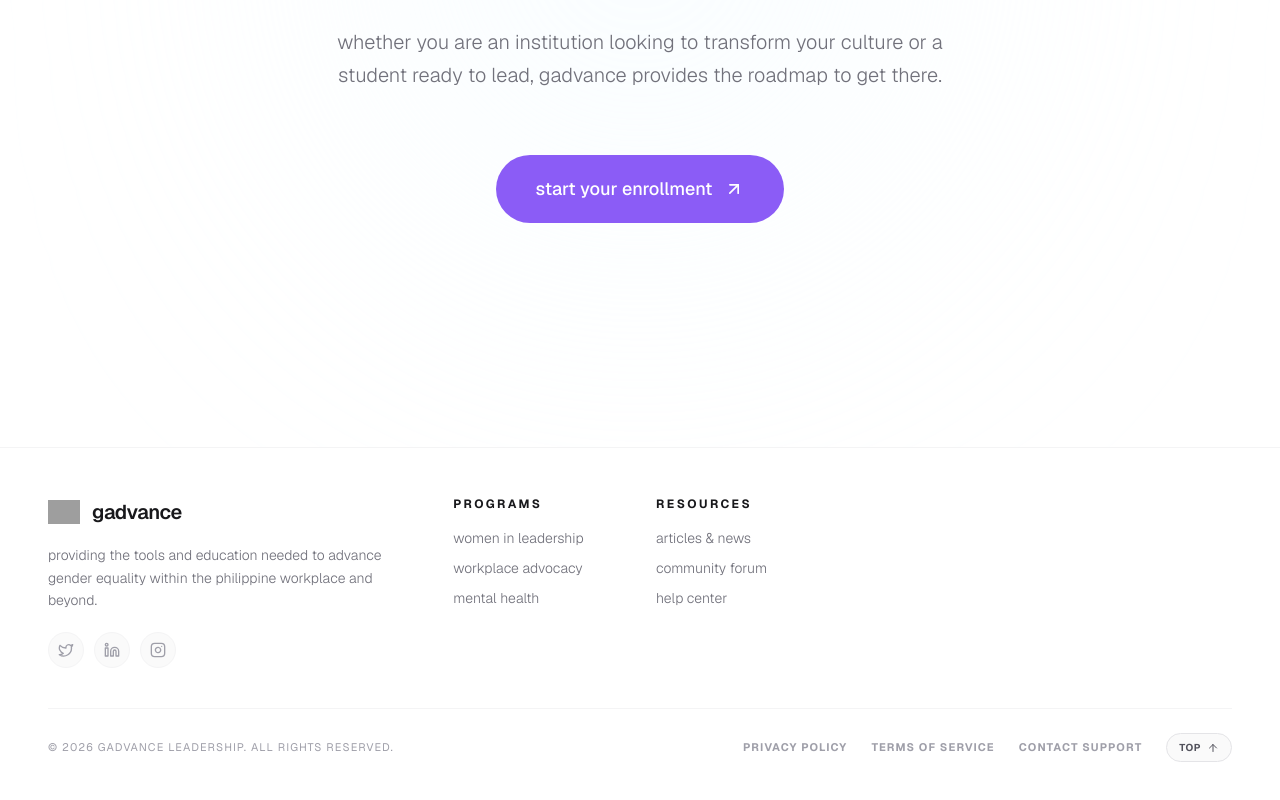
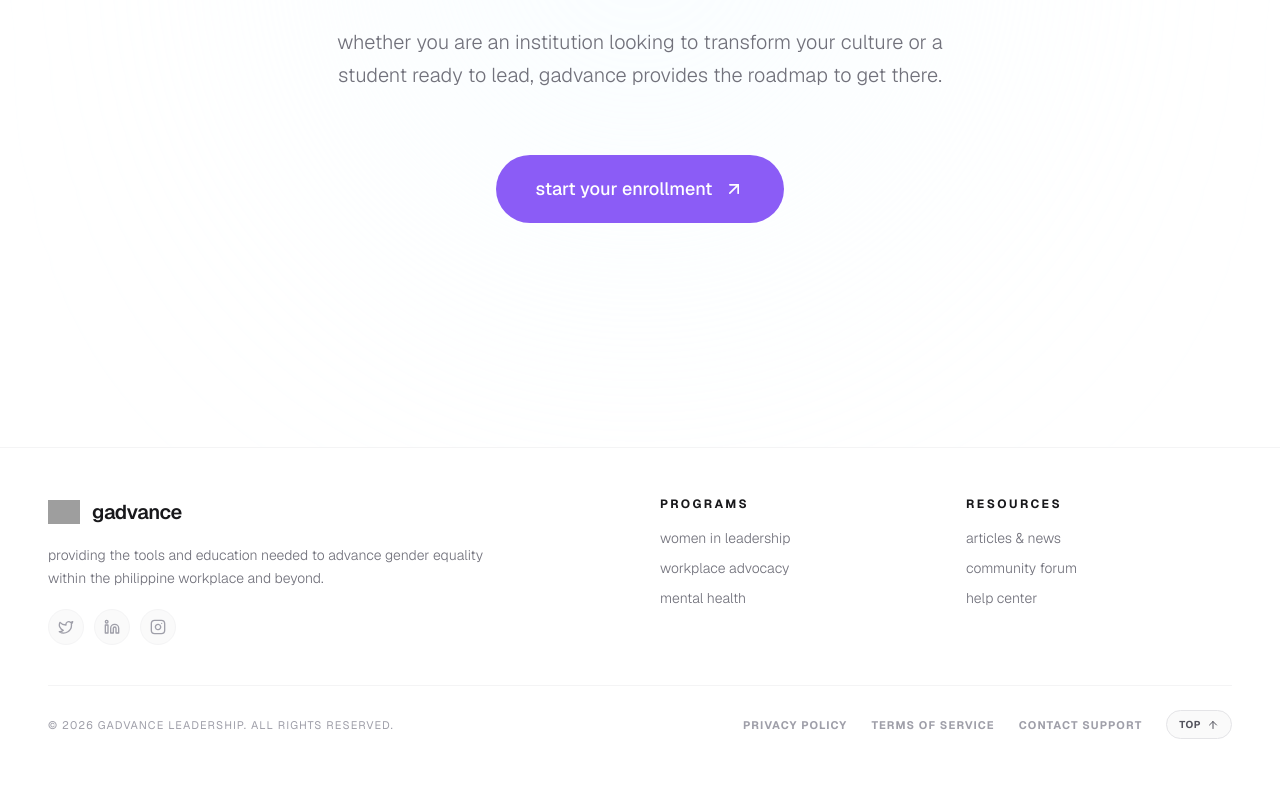
Before and after one commit to nathsuki73/gadvance, a Next.js app: page / in a window 1280 px wide. Shown: the part 5620-6420 px from the top of the page. Built offline with nearby package versions, Linux system fonts and the light colour scheme; no server answers; grey boxes are pictures that could not be loaded.

Commit message:
refactor(Footer): enhance layout structure and improve accessibility of footer sections

```diff
--- a/app/components/Footer.tsx
+++ b/app/components/Footer.tsx
@@ -42,9 +42,9 @@ const Footer = () => {
     <footer className="bg-white border-t border-zinc-100 py-10 sm:py-12 overflow-hidden">
       <div className="mx-auto max-w-7xl px-6 sm:px-8 lg:px-12">
         {/* Main Grid */}
-        <div className="grid grid-cols-1 gap-8 sm:grid-cols-2 lg:grid-cols-12 lg:gap-8 items-start">
-          {/* Brand Identity Section (4 Cols Desktop) */}
-          <div className="flex flex-col space-y-4 lg:col-span-4">
+        <div className="mx-auto grid max-w-7xl grid-cols-1 gap-x-8 gap-y-10 sm:grid-cols-2 lg:grid-cols-12 lg:gap-x-10 lg:gap-y-8 items-start">
+          {/* Brand Identity */}
+          <div className="flex flex-col space-y-4 sm:col-span-2 lg:col-span-6">
             <div className="flex items-center gap-3">
               <div className="relative h-8 w-8 shrink-0">
                 <Image
@@ -55,55 +55,61 @@ const Footer = () => {
                   sizes="32px"
                 />
               </div>
+
               <span className="text-xl font-semibold tracking-tight text-zinc-900 lowercase">
                 gadvance
               </span>
             </div>
-            <p className="text-zinc-500 text-sm leading-relaxed max-w-sm font-light lowercase">
+
+            <p className="max-w-md text-sm font-light leading-relaxed text-zinc-500 lowercase">
               providing the tools and education needed to advance gender
               equality within the philippine workplace and beyond.
             </p>
+
             <div className="flex gap-2.5 pt-1">
               {socialLinks.map(({ name, Icon }) => (
                 <button
                   key={name}
                   type="button"
                   onClick={() => handleSocialClick(name)}
-                  className="w-9 h-9 rounded-full bg-zinc-50 flex items-center justify-center text-zinc-400 hover:text-[#8b5cf6] hover:bg-violet-50 transition-all duration-300 touch-manipulation focus:outline-none border border-zinc-100"
+                  className="flex h-9 w-9 items-center justify-center rounded-full border border-zinc-100 bg-zinc-50 text-zinc-400 transition-all duration-300 hover:bg-violet-50 hover:text-[#8b5cf6] focus:outline-none touch-manipulation"
                   aria-label={name}
                 >
-                  <Icon className="w-4 h-4" />
+                  <Icon className="h-4 w-4" />
                 </button>
               ))}
             </div>
           </div>
 
-          {/* Programs Links (2 Cols Desktop) */}
-          <div className="lg:col-span-2">
-            <h4 className="text-xs font-bold text-zinc-900 mb-4 uppercase tracking-[0.2em]">
+          {/* Programs */}
+          <div className="lg:col-span-3">
+            <h4 className="mb-4 text-xs font-bold uppercase tracking-[0.2em] text-zinc-900">
               programs
             </h4>
-            <ul className="space-y-2.5 text-sm text-zinc-500 font-light lowercase">
+
+            <ul className="space-y-2.5 text-sm font-light text-zinc-500 lowercase">
               <li>
                 <Link
                   href="/leadership"
-                  className="hover:text-[#8b5cf6] transition-colors"
+                  className="transition-colors hover:text-[#8b5cf6]"
                 >
                   women in leadership
                 </Link>
               </li>
+
               <li>
                 <Link
                   href="/advocacy"
-                  className="hover:text-[#8b5cf6] transition-colors"
+                  className="transition-colors hover:text-[#8b5cf6]"
                 >
                   workplace advocacy
                 </Link>
               </li>
+
               <li>
                 <Link
                   href="/mental-health"
-                  className="hover:text-[#8b5cf6] transition-colors"
+                  className="transition-colors hover:text-[#8b5cf6]"
                 >
                   mental health
                 </Link>
@@ -111,32 +117,35 @@ const Footer = () => {
             </ul>
           </div>
 
-          {/* Resources Links (2 Cols Desktop) */}
-          <div className="lg:col-span-2">
-            <h4 className="text-xs font-bold text-zinc-900 mb-4 uppercase tracking-[0.2em]">
+          {/* Resources */}
+          <div className="lg:col-span-3">
+            <h4 className="mb-4 text-xs font-bold uppercase tracking-[0.2em] text-zinc-900">
               resources
             </h4>
-            <ul className="space-y-2.5 text-sm text-zinc-500 font-light lowercase">
+
+            <ul className="space-y-2.5 text-sm font-light text-zinc-500 lowercase">
               <li>
                 <Link
                   href="/articles-and-news"
-                  className="hover:text-[#8b5cf6] transition-colors"
+                  className="transition-colors hover:text-[#8b5cf6]"
                 >
                   articles & news
                 </Link>
               </li>
+
               <li>
                 <Link
                   href="/community-forum"
-                  className="hover:text-[#8b5cf6] transition-colors"
+                  className="transition-colors hover:text-[#8b5cf6]"
                 >
                   community forum
                 </Link>
               </li>
+
               <li>
                 <Link
                   href="/support"
-                  className="hover:text-[#8b5cf6] transition-colors"
+                  className="transition-colors hover:text-[#8b5cf6]"
                 >
                   help center
                 </Link>
```
